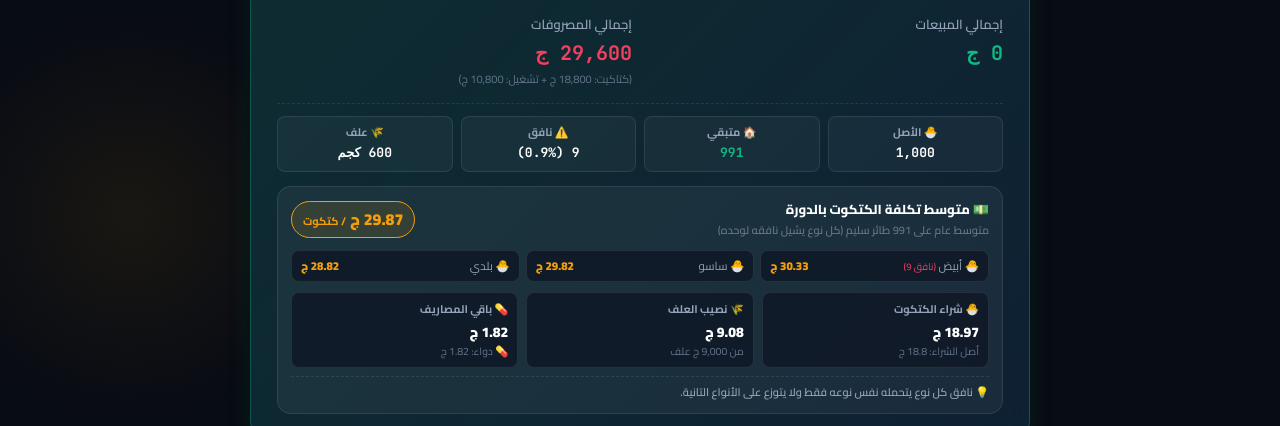
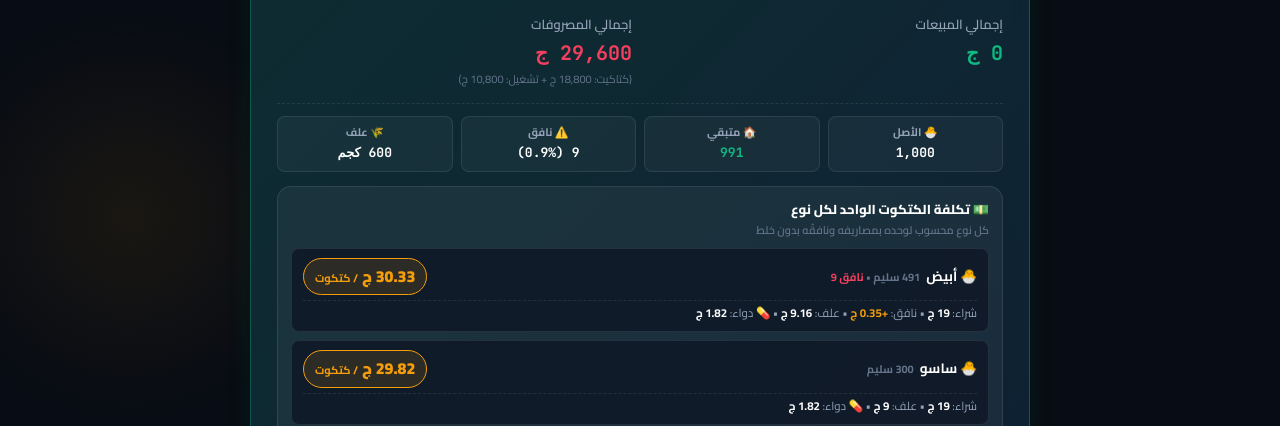
Before and after one commit to MohamedRefky/refaey-farm-tracker, a plain HTML site: page index.html in a window 1280 px wide. Both pictures are taken after a click on the element 640 px from the left and 604 px from the top of the page. Shown: the part 374-800 px from the top of the page. Drawn offline with Linux system fonts and the light colour scheme.

Commit message:
feat: add core style system, views, and index page for Refaey Farm Tracker

```diff
--- a/css/style.css
+++ b/css/style.css
@@ -2808,30 +2808,57 @@ select option {
   gap: 8px;
 }
 
-.per-chick-flock-chips {
-  display: flex;
+.per-chick-multi-list {
+  display: flex;
+  flex-direction: column;
+  gap: 8px;
+}
+
+.per-chick-multi-card {
+  background: var(--bg-card);
+  border: 1px solid var(--border-subtle);
+  border-radius: var(--radius-sm);
+  padding: 9px 11px;
+  display: flex;
+  flex-direction: column;
+  gap: 5px;
+}
+
+.per-chick-multi-head {
+  display: flex;
+  justify-content: space-between;
+  align-items: center;
+  gap: 8px;
+}
+
+.per-chick-multi-name {
+  display: flex;
+  align-items: baseline;
   flex-wrap: wrap;
   gap: 6px;
-  margin-bottom: 10px;
-}
-
-.per-chick-flock-chip {
-  flex: 1 1 135px;
-  display: flex;
-  justify-content: space-between;
-  align-items: center;
-  gap: 6px;
-  padding: 6px 9px;
-  border-radius: var(--radius-sm);
-  background: var(--bg-card);
-  border: 1px solid var(--border-subtle);
+}
+
+.per-chick-multi-name b {
+  font-size: 13.5px;
+  color: var(--text-title);
+}
+
+.per-chick-multi-name small {
+  font-size: 11px;
+  color: var(--text-dim);
+  font-weight: 700;
+}
+
+.per-chick-multi-parts {
   font-size: 11.5px;
   color: var(--text-muted);
-}
-
-.per-chick-flock-chip b {
-  color: var(--amber);
-  font-weight: 900;
+  line-height: 1.5;
+  padding-top: 4px;
+  border-top: 1px dashed var(--border-subtle);
+}
+
+.per-chick-multi-parts b {
+  color: var(--text-title);
 }
 
 .per-chick-cell {
--- a/index.html
+++ b/index.html
@@ -12,7 +12,7 @@
   <link href="https://fonts.googleapis.com/css2?family=Cairo:wght@400;500;600;700;800;900&family=JetBrains+Mono:wght@500;600;700&display=swap" rel="stylesheet">
 
   <!-- Main Stylesheet -->
-  <link rel="stylesheet" href="css/style.css?v=17">
+  <link rel="stylesheet" href="css/style.css?v=18">
 </head>
 <body>
 
@@ -71,7 +71,7 @@
   <script src="js/ui-core.js?v=12"></script>
   <script src="js/forms.js?v=21"></script>
   <script src="js/tabs.js?v=19"></script>
-  <script src="js/views.js?v=28"></script>
+  <script src="js/views.js?v=29"></script>
   <script src="js/app.js?v=19"></script>
 </body>
 </html>
--- a/js/views.js
+++ b/js/views.js
@@ -410,6 +410,28 @@ function detail(a) {
 }
 
 // Helpers: Per-Chick Unit Cost Breakdown (Cycle Hero + Per-Flock Expanded)
+function formatFlockChickPartsLine(fs) {
+  if (!fs || fs.live <= 0) return '<span class="color-rose">لا توجد طيور سليمة</span>';
+  const catIcons = { 'دواء': '💊', 'غاز': '🔥', 'مصاريف أخرى': '📦' };
+  const mortDiff = Math.max(0, fs.buyPerLive - fs.buyPerChick);
+  const parts = [`شراء: <b>${fp(fs.buyPerChick)} ج</b>`];
+  if (fs.dead > 0 && mortDiff > 0) {
+    parts.push(`نافق: <b class="color-amber">+${fp(mortDiff)} ج</b>`);
+  }
+  parts.push(`علف: <b>${fp(fs.feedPerLive)} ج</b>`);
+
+  const extraCats = Object.entries(fs.sharedByCat || {})
+    .filter(([cat, val]) => cat !== 'علف' && val > 0);
+  if (extraCats.length) {
+    extraCats.forEach(([cat, val]) => {
+      parts.push(`${catIcons[cat] || '💸'} ${esc(cat)}: <b>${fp(val / fs.live)} ج</b>`);
+    });
+  } else if (fs.otherOpsPerLive > 0) {
+    parts.push(`مصاريف أخرى: <b>${fp(fs.otherOpsPerLive)} ج</b>`);
+  }
+  return parts.join(' • ');
+}
+
 function renderPerChickHeroBox(k) {
   if (!k || k.chickCount <= 0) return '';
   if (k.live <= 0) {
@@ -424,7 +446,41 @@ function renderPerChickHeroBox(k) {
   }
 
   const isMultiFlock = (k.flockStats || []).length > 1;
-  const mortDiff = k.buyPerLive - k.buyPerChick;
+  if (isMultiFlock) {
+    return `
+      <div class="per-chick-summary-box">
+        <div class="per-chick-summary-top" style="margin-bottom: 8px;">
+          <div class="per-chick-summary-label">
+            <span>💵 تكلفة الكتكوت الواحد لكل نوع</span>
+            <small>كل نوع محسوب لوحده بمصاريفه ونافقُه بدون خلط</small>
+          </div>
+        </div>
+        <div class="per-chick-multi-list">
+          ${k.flockStats.map(fs => `
+            <div class="per-chick-multi-card">
+              <div class="per-chick-multi-head">
+                <div class="per-chick-multi-name">
+                  <b>🐣 ${esc(fs.name)}</b>
+                  <small>${f(fs.live)} سليم${fs.dead > 0 ? ` • <span class="color-rose">نافق ${f(fs.dead)}</span>` : ''}</small>
+                </div>
+                <div class="per-chick-total-badge">
+                  <b>${fs.live > 0 ? fp(fs.costPerLive) + ' ج' : '—'}</b>
+                  <span>/ كتكوت</span>
+                </div>
+              </div>
+              <div class="per-chick-multi-parts">
+                ${formatFlockChickPartsLine(fs)}
+              </div>
+            </div>
+          `).join('')}
+        </div>
+      </div>
+    `;
+  }
+
+  const singleFs = (k.flockStats && k.flockStats[0]) || null;
+  const buyOrig = singleFs ? singleFs.buyPerChick : k.buyPerChick;
+  const mortDiff = Math.max(0, k.buyPerLive - buyOrig);
   const catIcons = { 'دواء': '💊', 'غاز': '🔥', 'مصاريف أخرى': '📦' };
   const otherCatsParts = Object.entries(k.expByCat || {})
     .filter(([cat, val]) => cat !== 'علف' && val > 0)
@@ -434,8 +490,8 @@ function renderPerChickHeroBox(k) {
     <div class="per-chick-summary-box">
       <div class="per-chick-summary-top">
         <div class="per-chick-summary-label">
-          <span>💵 ${isMultiFlock ? 'متوسط تكلفة الكتكوت بالدورة' : 'تكلفة الكتكوت الواحد حتى الآن'}</span>
-          <small>${isMultiFlock ? `متوسط عام على ${f(k.live)} طائر سليم (كل نوع يشيل نافقه لوحده)` : `محسوبة على ${f(k.live)} طائر سليم`}</small>
+          <span>💵 تكلفة الكتكوت الواحد حتى الآن</span>
+          <small>محسوبة على ${f(k.live)} طائر سليم</small>
         </div>
         <div class="per-chick-total-badge">
           <b>${fp(k.cpb)} ج</b>
@@ -443,22 +499,11 @@ function renderPerChickHeroBox(k) {
         </div>
       </div>
 
-      ${isMultiFlock ? `
-        <div class="per-chick-flock-chips">
-          ${k.flockStats.map(fs => `
-            <div class="per-chick-flock-chip">
-              <span>🐣 ${esc(fs.name)}${fs.dead > 0 ? ` <small class="color-rose">(نافق ${f(fs.dead)})</small>` : ''}</span>
-              <b>${fs.live > 0 ? fp(fs.costPerLive) + ' ج' : 'نافق كلي'}</b>
-            </div>
-          `).join('')}
-        </div>
-      ` : ''}
-
       <div class="per-chick-grid">
         <div class="per-chick-cell">
           <span class="per-chick-cell-lbl">🐣 شراء الكتكوت</span>
-          <b class="per-chick-cell-val">${fp(k.buyPerLive)} ج</b>
-          ${k.dead > 0 ? `<small class="per-chick-cell-sub">أصل الشراء: ${fp(k.buyPerChick)} ج</small>` : `<small class="per-chick-cell-sub">سعر الشراء الأصلي</small>`}
+          <b class="per-chick-cell-val">${fp(buyOrig)} ج</b>
+          ${k.dead > 0 ? `<small class="per-chick-cell-sub color-amber">+${fp(mortDiff)} ج نافق (${fp(k.buyPerLive)} ج)</small>` : `<small class="per-chick-cell-sub">سعر الشراء الأصلي</small>`}
         </div>
         <div class="per-chick-cell">
           <span class="per-chick-cell-lbl">🌾 نصيب العلف</span>
@@ -474,10 +519,7 @@ function renderPerChickHeroBox(k) {
 
       ${k.dead > 0 ? `
         <div class="per-chick-mort-note">
-          ${isMultiFlock
-            ? `💡 نافق كل نوع يتحمله نفس نوعه فقط ولا يتوزع على الأنواع التانية.`
-            : `💡 النافق (${f(k.dead)} طائر) حمّل الطائر السليم +${fp(mortDiff)} ج إضافية على سعر الشراء`
-          }
+          💡 النافق (${f(k.dead)} طائر) أضاف +${fp(mortDiff)} ج على تكلفة كل طائر سليم
         </div>
       ` : ''}
     </div>
@@ -499,6 +541,7 @@ function renderFlockPerChickBox(fs) {
   const catIcons = { 'دواء': '💊', 'غاز': '🔥', 'مصاريف أخرى': '📦' };
   const extraCats = Object.entries(fs.sharedByCat || {})
     .filter(([cat, val]) => cat !== 'علف' && val > 0);
+  const mortDiff = Math.max(0, fs.buyPerLive - fs.buyPerChick);
 
   return `
     <div class="flock-perchick-box" onclick="event.stopPropagation()">
@@ -508,12 +551,15 @@ function renderFlockPerChickBox(fs) {
       </div>
       <div class="flock-perchick-rows">
         <div class="flock-perchick-row">
-          <span>🐣 سعر الكتكوت عند الشراء</span>
-          <span>
-            <b>${fp(fs.buyPerChick)} ج</b>
-            ${fs.dead > 0 ? `<small class="flock-perchick-mort">(بعد النافق: <b>${fp(fs.buyPerLive)} ج</b>)</small>` : ''}
-          </span>
+          <span>🐣 سعر الشراء الأصلي للكتكوت</span>
+          <span><b>${fp(fs.buyPerChick)} ج</b></span>
         </div>
+        ${fs.dead > 0 && mortDiff > 0 ? `
+          <div class="flock-perchick-row">
+            <span>⚠️ فرق النافق (${f(fs.dead)} نافق على السليم)</span>
+            <span><b class="color-amber">+${fp(mortDiff)} ج</b> <small>(الشراء بعد النافق: ${fp(fs.buyPerLive)} ج)</small></span>
+          </div>
+        ` : ''}
         <div class="flock-perchick-row">
           <span>🌾 نصيب الكتكوت من العلف</span>
           <span><b>${fp(fs.feedPerLive)} ج</b> <small>(${f(fs.feedCost)} ج إجمالي)</small></span>
@@ -607,33 +653,20 @@ function summaryPage(a, c, k) {
 
     <div class="card">
       <h3 style="font-size: 16px; font-weight: 800; margin-bottom: 12px; color: var(--text-title);">
-        💵 تكلفة الكتكوت الواحد (لكل نوع وللدورة)
+        💵 تكلفة الكتكوت الواحد لكل نوع
       </h3>
       <div class="summary-perchick-list">
         ${(k.flockStats || []).map(fs => `
           <div class="summary-perchick-row">
             <div class="summary-perchick-title">
-              <b>🐣 ${esc(fs.name)}</b>
+              <b>🐣 ${esc(fs.name)}${fs.dead > 0 ? ` <small class="color-rose" style="font-weight:700;">(نافق ${f(fs.dead)})</small>` : ''}</b>
               <span class="summary-perchick-badge">${fs.live > 0 ? fp(fs.costPerLive) + ' ج / كتكوت' : '—'}</span>
             </div>
-            ${fs.live > 0 ? `
-              <div class="summary-perchick-meta">
-                شراء: <b>${fp(fs.buyPerLive)} ج</b>${fs.dead > 0 ? ` (أصله ${fp(fs.buyPerChick)} ج)` : ''} • علف: <b>${fp(fs.feedPerLive)} ج</b> • مصاريف أخرى: <b>${fp(fs.otherOpsPerLive)} ج</b>
-              </div>
-            ` : '<div class="summary-perchick-meta color-rose">لا توجد طيور سليمة</div>'}
+            <div class="summary-perchick-meta">
+              ${formatFlockChickPartsLine(fs)}
+            </div>
           </div>
         `).join('')}
-        ${(k.flockStats || []).length > 1 && k.live > 0 ? `
-          <div class="summary-perchick-row overall">
-            <div class="summary-perchick-title">
-              <b>📊 متوسط الدورة بالكامل (${f(k.live)} طائر سليم)</b>
-              <span class="summary-perchick-badge">${fp(k.cpb)} ج / كتكوت</span>
-            </div>
-            <div class="summary-perchick-meta">
-              شراء: <b>${fp(k.buyPerLive)} ج</b>${k.dead > 0 ? ` (أصله ${fp(k.buyPerChick)} ج)` : ''} • علف: <b>${fp(k.feedPerLive)} ج</b> • مصاريف أخرى: <b>${fp(k.otherOpsPerLive)} ج</b>
-            </div>
-          </div>
-        ` : ''}
       </div>
     </div>
 
```
